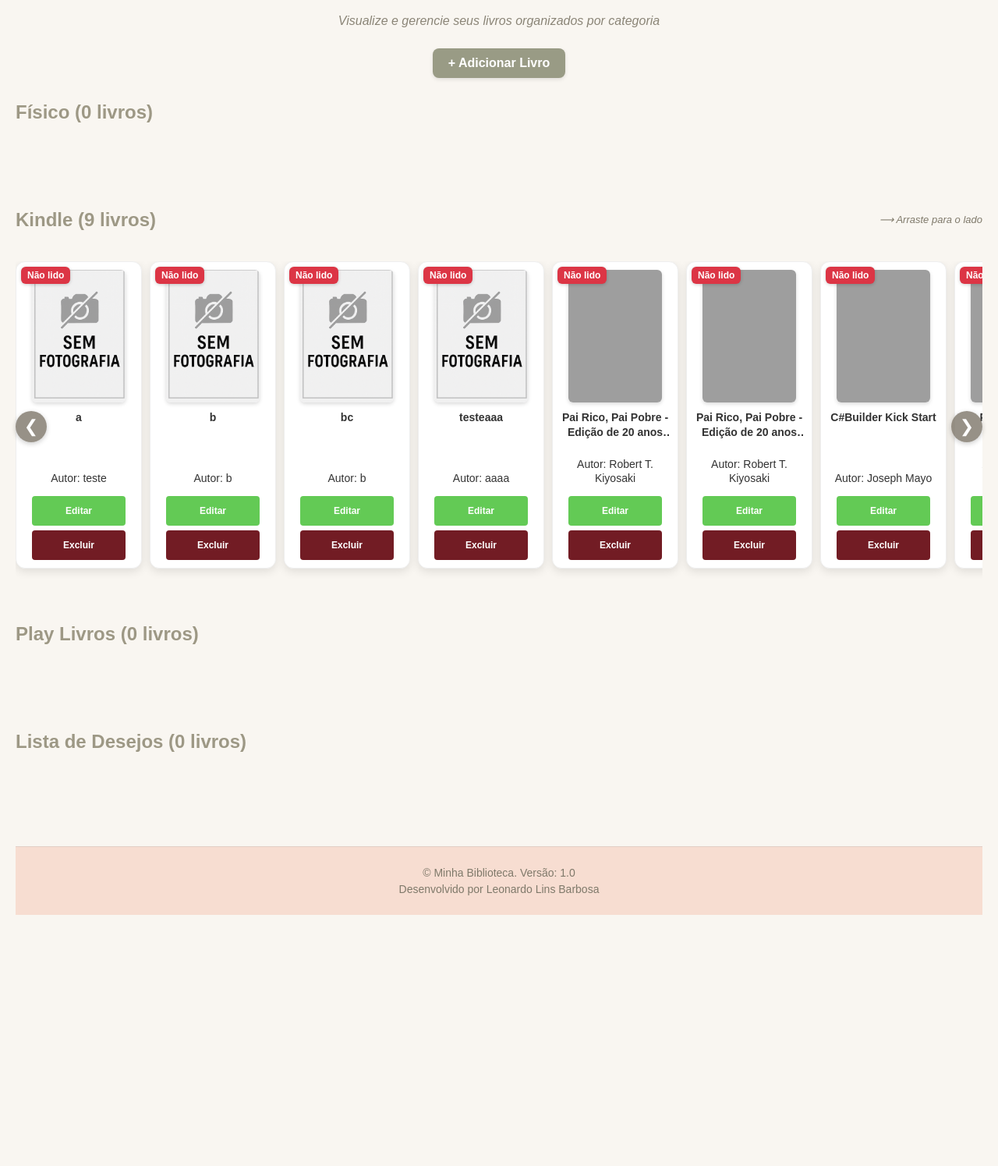
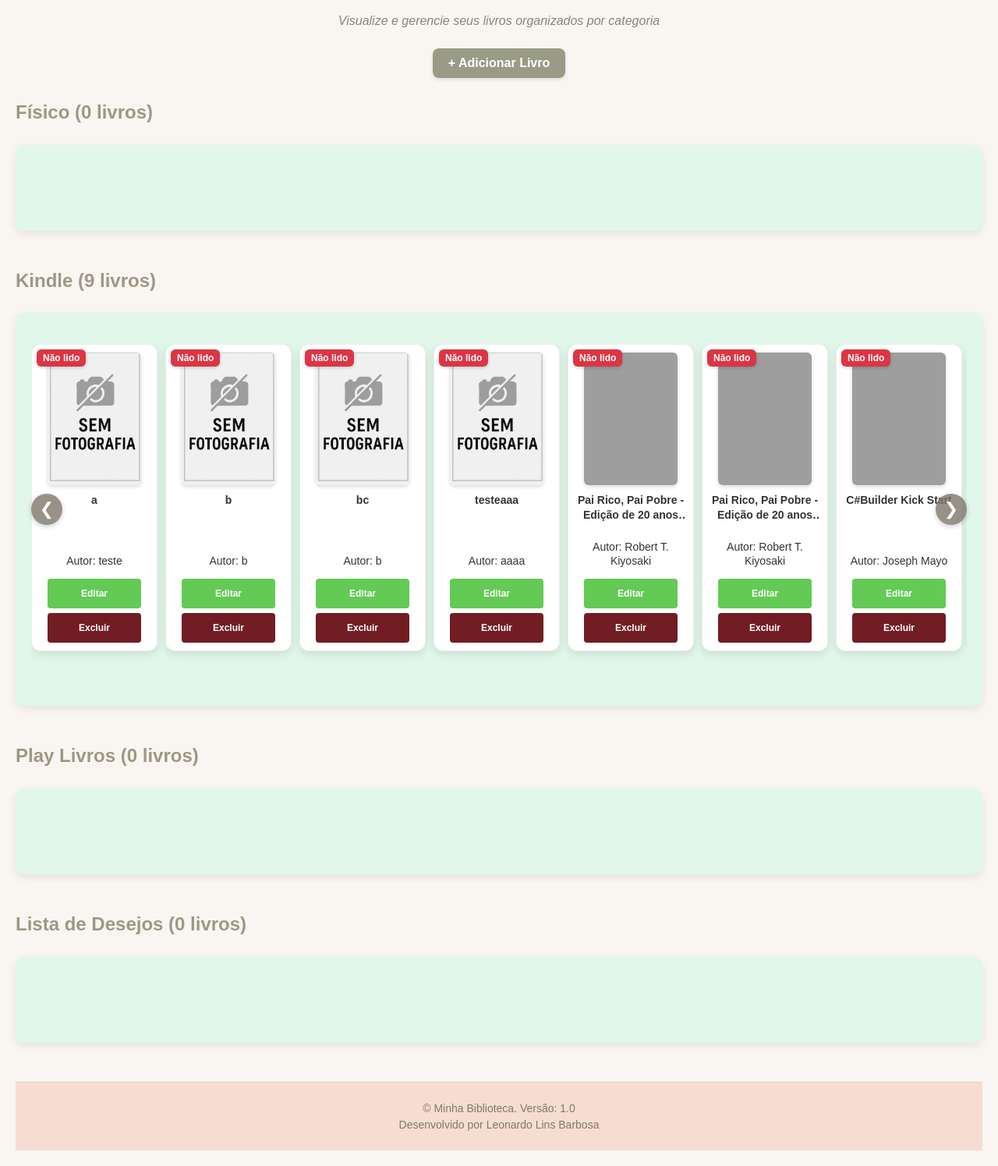
Before and after one commit to leoblins/Biblioteca_V2, a Django app: page / in a window 1280 px wide. Shown: the part 192-1687 px from the top of the page at 78% size. Before the commit the page ends 1365 px from the top, so only its background shows below. Run offline with Django 5.2, Linux system fonts and the light colour scheme; data comes from the database, SQL or seed files in the repository; grey boxes are pictures that could not be loaded.

Commit message:
pequenas atualizacoes

```diff
--- a/livros/static/livros/style.css
+++ b/livros/static/livros/style.css
@@ -740,3 +740,13 @@ form select {
     overflow: hidden;
     width: 100%;
 }
+
+/* Seção específica por local (ex: Kindle) */
+/* Aplica fundo verde menta em todas as seções de livros */
+.secao-livros {
+    background-color: #e0f7e9; /* verde menta */
+    border-radius: 12px;
+    padding: 20px;
+    margin-bottom: 30px;
+    box-shadow: 0 4px 12px rgba(0, 0, 0, 0.08);
+  }
--- a/livros/templates/livros/home.html
+++ b/livros/templates/livros/home.html
@@ -62,6 +62,7 @@
     <span class="arraste-dica" style="display: none;">⟶ Arraste para o lado</span>
 </div>
 
+<div class="secao-livros">
     <div class="swiper-container-wrapper">
         <div class="swiper-btn-prev" style="display: none;">❮</div>
 
@@ -101,6 +102,7 @@
 
         <div class="swiper-btn-next" style="display: none;">❯</div>
     </div>
+</div>
 {% endfor %}
 {% endblock %}
 
```
Lines whose indentation alone changed are shown as unchanged.
